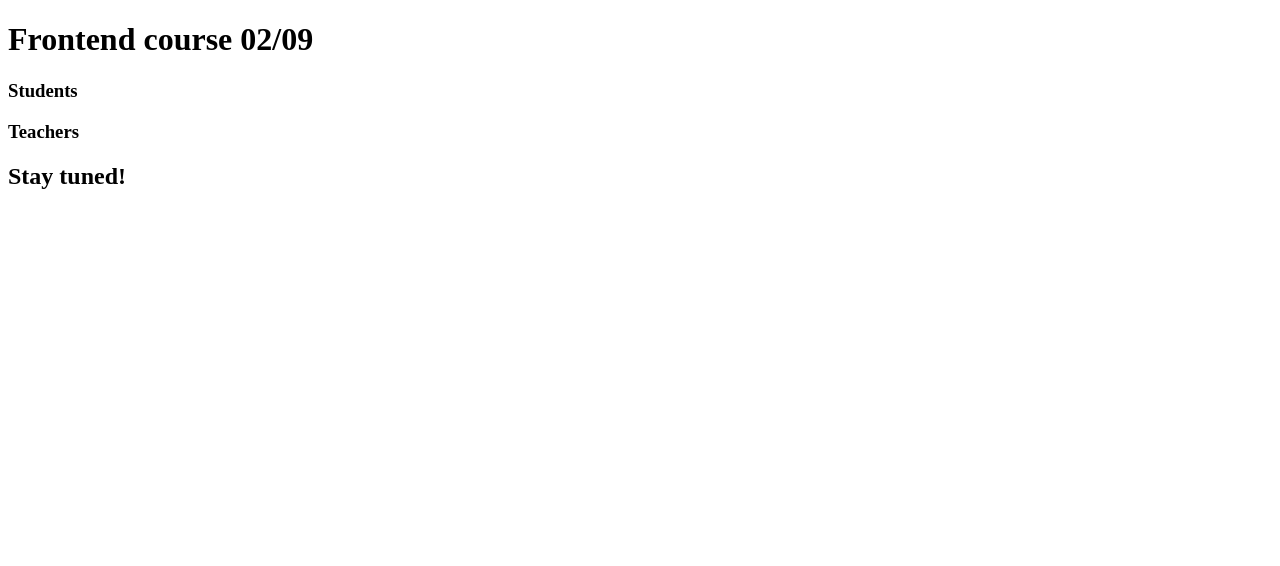
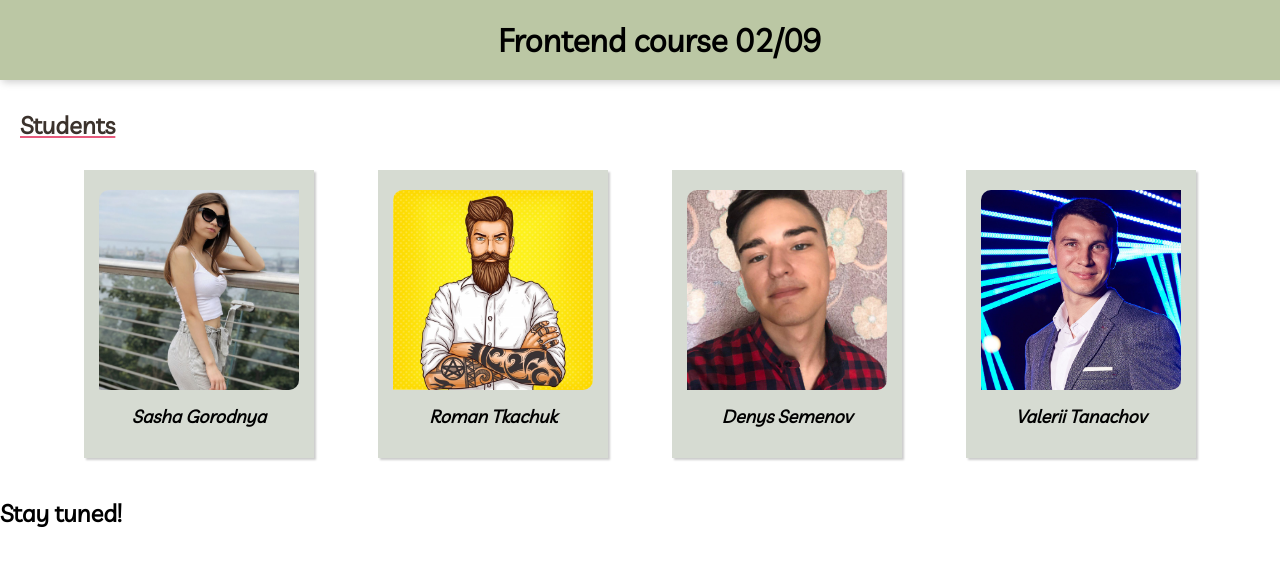
Before and after one commit to kate-sagittarius/frontend-team, a plain HTML site: page index.html in a window 1280 px wide. Drawn offline with Linux system fonts and the light colour scheme.

Commit message:
add styles for index.html

```diff
--- a/index.html
+++ b/index.html
@@ -4,26 +4,70 @@
     <meta charset="UTF-8">
     <meta name="viewport" content="width=device-width, initial-scale=1.0">
     <meta http-equiv="X-UA-Compatible" content="ie=edge">
+    <link href="https://fonts.googleapis.com/css?family=Livvic&display=swap" rel="stylesheet">
     <link rel="stylesheet" href="styles/index.css">
     <title>Frontend team</title>
   </head>
   <body>
-    <header>
+    <header class="header">
       <h1>Frontend course 02/09</h1>
     </header>
-    <main>
-      <section>
-        <h3>Students</h3>
-        <div>
-
+    <main class="main-content">
+      <section class="people-section">
+        <h3 class="people__heading">Students</h3>
+        <div class="students-wrapper">
+          <a href="team-members/sasha-gorodnya.html" class="student__link">
+            <div class="student__card">
+              <div class="student__photo">
+                <img src="./images/team-members/sasha-gorodnya.jpg" alt="Sasha Gorodnya" class="student__img">
+                <div class="student__photo--overlay">
+                    <div class="student__photo__name">Sasha</div>
+                  </div>
+              </div>
+              <h4 class="student__name">Sasha Gorodnya</h4>
+            </div>
+          </a>
+          <a href="team-members/Roman-Tkachuk.html" class="student__link">
+            <div class="student__card">
+              <div class="student__photo">
+                <img src="./images/team-members/Roman-Tkachuk.jpg" alt="Roman Tkachuk" class="student__img">
+                <div class="student__photo--overlay">
+                    <div class="student__photo__name">Roman</div>
+                  </div>
+              </div>
+              <h4 class="student__name">Roman Tkachuk</h4>
+            </div>
+          </a>
+          <a href="team-members/denys-semenov.html" class="student__link">
+            <div class="student__card">
+              <div class="student__photo">
+                <img src="./images/team-members/denys-semenov.jpg" alt="Denys Semenov" class="student__img">
+                <div class="student__photo--overlay">
+                    <div class="student__photo__name">Denys</div>
+                  </div>
+              </div>
+              <h4 class="student__name">Denys Semenov</h4>
+            </div>
+          </a>
+          <a href="team-members/valerii-tanachov.html" class="student__link">
+            <div class="student__card">
+              <div class="student__photo">
+                <img src="./images/team-members/valerii-tanachov.png" alt="Valerii Tanachov" class="student__img">
+                <div class="student__photo--overlay">
+                    <div class="student__photo__name">Valerii</div>
+                  </div>
+              </div>
+              <h4 class="student__name">Valerii Tanachov</h4>
+            </div>
+          </a>
         </div>
       </section>
-      <section>
+      <!-- <section>
         <h3>Teachers</h3>
         <div>
 
         </div>
-      </section>
+      </section> -->
     </main>
     <footer>
       <h2>Stay tuned!</h2>
--- a/styles/index.css
+++ b/styles/index.css
@@ -0,0 +1,117 @@
+body {
+  margin: 0;
+  font-family: 'Livvic', sans-serif;
+}
+
+h1, h2, h3, h4 {
+  margin-block-start: 0;
+  margin-block-end: 0;
+}
+
+.header {
+  background-color: #BBC7A4;
+  padding: 20px;
+  text-align: center;
+  box-shadow: 2px 2px 8px #ccc;
+  position: fixed;
+  width: 100%;
+}
+
+.main-content {
+  padding: 110px 20px 20px;
+}
+
+.people-section {
+
+}
+
+.people__heading {
+  font-size: 24px;
+  color: #3B322C;
+  text-decoration-line: underline;
+  text-decoration-style: solid;
+  text-decoration-color: #E75A7C;
+  margin-bottom: 10px;
+}
+
+.students-wrapper {
+  padding: 20px 0;
+  display: flex;
+  flex-flow: row wrap;
+  justify-content: space-evenly;
+  align-items: center;
+  /* align-content: flex-start; */
+}
+
+.student__link {
+  text-decoration: none;
+  color: #000;
+}
+
+.student__card {
+  padding: 20px 15px;
+  display: flex;
+  flex-direction: column;
+  align-items: center;
+  background-color: #D6DBD2;
+  box-shadow: 2px 2px 2px #ccc;
+}
+
+.student__card:hover {
+  transform: rotate(1deg);
+}
+
+.student__photo {
+  position: relative;
+  width: 200px;
+  height: 200px;
+  overflow: hidden;
+  border-top-left-radius: 10px;
+  border-bottom-right-radius: 10px;
+  margin-bottom: 15px;
+}
+
+.student__photo--overlay {
+  position: absolute;
+  width: 100%;
+  height: 100%;
+  top: 0;
+  left: 0;
+  right: 0;
+  bottom: 0;
+  background-color: rgb(231, 90, 124);
+  transition: .5s ease;
+  opacity: 0;
+}
+
+.student__photo:hover .student__photo--overlay {
+  opacity: 0.8;
+}
+
+.student__photo__name {
+  color: white;
+  font-size: 20px;
+  position: absolute;
+  top: 50%;
+  left: 50%;
+  transform: translate(-50%, -50%);
+  -ms-transform: translate(-50%, -50%);
+}
+
+.student__img {
+  width: 100%;
+  height: 100%;
+  object-fit: cover;
+}
+
+.student__name {
+  font-style: italic;
+  font-size: 18px;
+  margin-bottom: 10px;
+  box-sizing: border-box;
+}
+
+.student__name:hover {
+  border-bottom: 2px dashed #E75A7C;
+  margin-bottom: 8px;
+}
```
